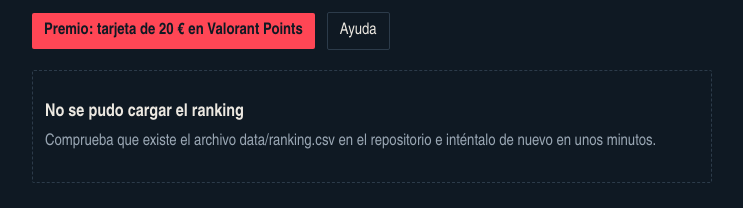
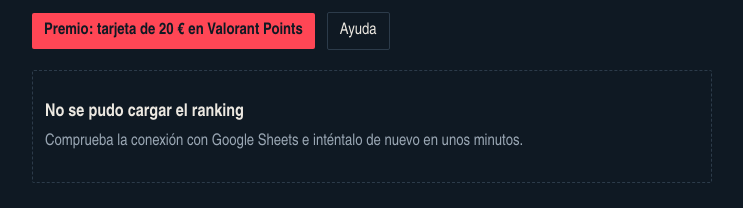
Before and after one commit to Vi0let1314/Dms-Davs, a plain HTML site: page index.html in a window 1280 px wide. Shown: the part 199-407 px from the top of the page, without its empty margins (268-1011 px from the left). Drawn offline with Linux system fonts and the light colour scheme; no server answers.

Commit message:
Update index.html

```diff
--- a/index.html
+++ b/index.html
@@ -164,11 +164,12 @@ function render(rows){
 
 async function load(){
   try{
-    const res = await fetch(CSV_URL + "?t=" + Date.now(), {cache: "no-store"});
+    const sep = CSV_URL.includes("?") ? "&" : "?";
+    const res = await fetch(CSV_URL + sep + "t=" + Date.now(), {cache: "no-store"});
     if (!res.ok) throw new Error(res.status);
     render(parseCSV(await res.text()));
   }catch(e){
-    out.innerHTML = '<div class="state"><strong>No se pudo cargar el ranking</strong>Comprueba que existe el archivo data/ranking.csv en el repositorio e inténtalo de nuevo en unos minutos.</div>';
+    out.innerHTML = '<div class="state"><strong>No se pudo cargar el ranking</strong>Comprueba la conexión con Google Sheets e inténtalo de nuevo en unos minutos.</div>';
   }
 }
 load();
```
